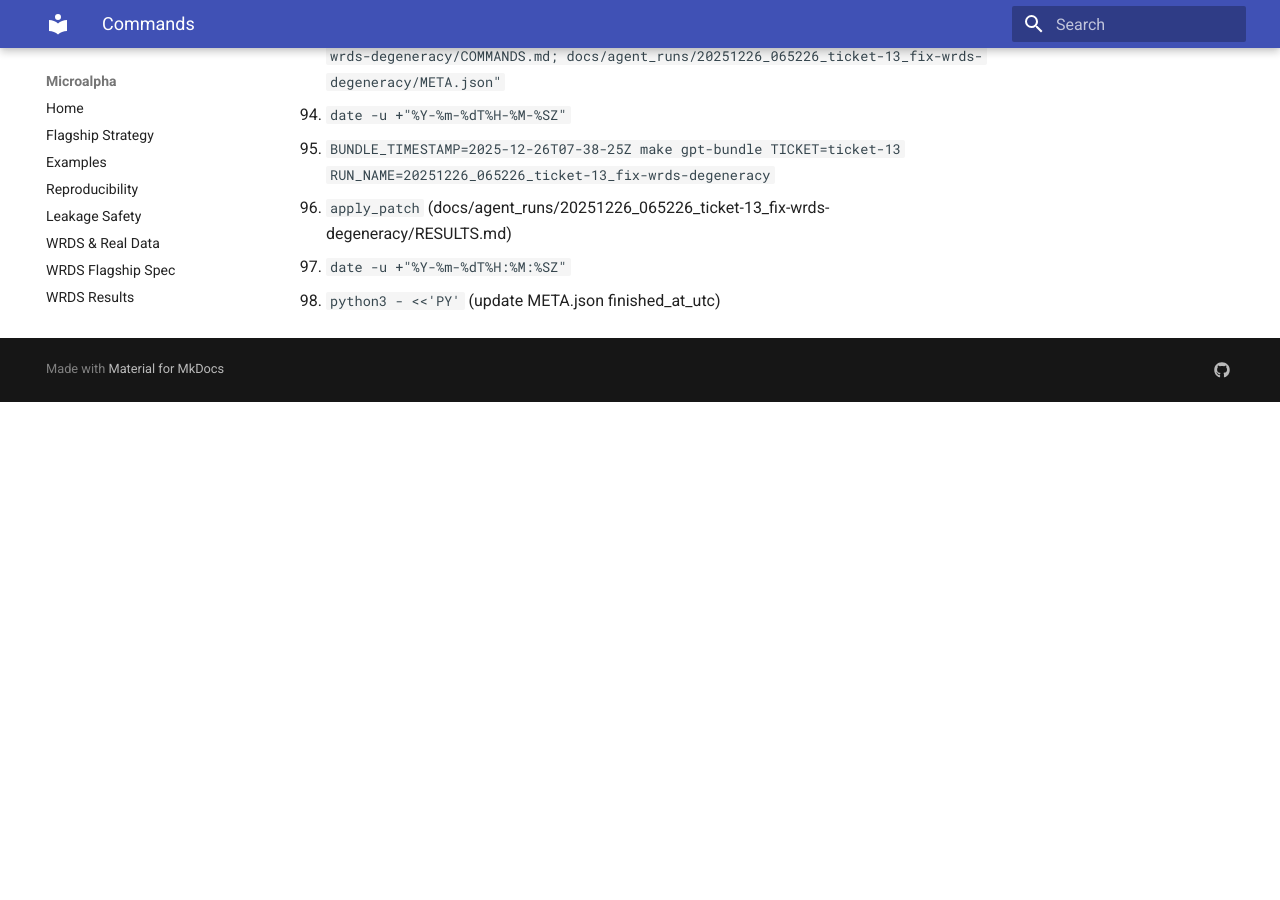
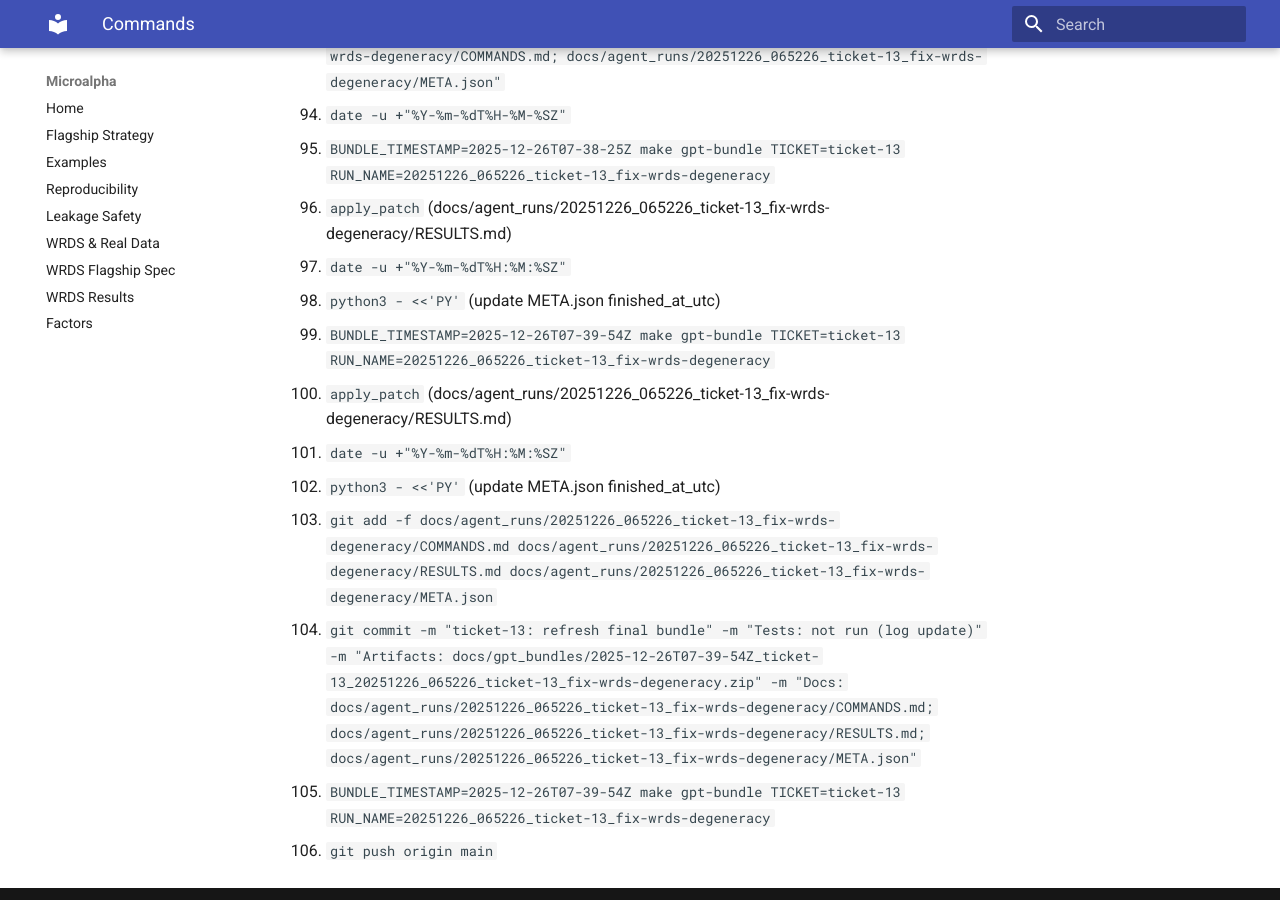
Before and after one commit to MateoBodon/microalpha, an MkDocs documentation site: the page built from docs/agent_runs/20251226_065226_ticket-13_fix-wrds-degeneracy/COMMANDS.md, in a window 1280 px wide and 900 px high, scrolled down 4174 px. Built offline with MkDocs 1.6.1 and Material for MkDocs 9.7.7, drawn with Linux system fonts in a browser that asks for light colours; before the commit the page ends 4576 px from its top, so only the background shows below that.

Commit message:
ticket-13: refresh final bundle
Tests: not run (log update)

Artifacts: docs/gpt_bundles/2025-12-26T07-39-54Z_ticket-13_20251226_065226_ticket-13_fix-wrds-degeneracy.zip

Docs: docs/agent_runs/20251226_065226_ticket-13_fix-wrds-degeneracy/COMMANDS.md; docs/agent_runs/20251226_065226_ticket-13_fix-wrds-degeneracy/RESULTS.md; docs/agent_runs/20251226_065226_ticket-13_fix-wrds-degeneracy/META.json

```diff
--- a/docs/agent_runs/20251226_065226_ticket-13_fix-wrds-degeneracy/COMMANDS.md
+++ b/docs/agent_runs/20251226_065226_ticket-13_fix-wrds-degeneracy/COMMANDS.md
@@ -98,3 +98,11 @@
 96. `apply_patch` (docs/agent_runs/20251226_065226_ticket-13_fix-wrds-degeneracy/RESULTS.md)
 97. `date -u +"%Y-%m-%dT%H:%M:%SZ"`
 98. `python3 - <<'PY'` (update META.json finished_at_utc)
+99. `BUNDLE_TIMESTAMP=2025-12-26T07-39-54Z make gpt-bundle TICKET=ticket-13 RUN_NAME=20251226_065226_ticket-13_fix-wrds-degeneracy`
+100. `apply_patch` (docs/agent_runs/20251226_065226_ticket-13_fix-wrds-degeneracy/RESULTS.md)
+101. `date -u +"%Y-%m-%dT%H:%M:%SZ"`
+102. `python3 - <<'PY'` (update META.json finished_at_utc)
+103. `git add -f docs/agent_runs/20251226_065226_ticket-13_fix-wrds-degeneracy/COMMANDS.md docs/agent_runs/20251226_065226_ticket-13_fix-wrds-degeneracy/RESULTS.md docs/agent_runs/20251226_065226_ticket-13_fix-wrds-degeneracy/META.json`
+104. `git commit -m "ticket-13: refresh final bundle" -m "Tests: not run (log update)" -m "Artifacts: docs/gpt_bundles/2025-12-26T07-39-54Z_ticket-13_20251226_065226_ticket-13_fix-wrds-degeneracy.zip" -m "Docs: docs/agent_runs/20251226_065226_ticket-13_fix-wrds-degeneracy/COMMANDS.md; docs/agent_runs/20251226_065226_ticket-13_fix-wrds-degeneracy/RESULTS.md; docs/agent_runs/20251226_065226_ticket-13_fix-wrds-degeneracy/META.json"`
+105. `BUNDLE_TIMESTAMP=2025-12-26T07-39-54Z make gpt-bundle TICKET=ticket-13 RUN_NAME=20251226_065226_ticket-13_fix-wrds-degeneracy`
+106. `git push origin main`
--- a/docs/agent_runs/20251226_065226_ticket-13_fix-wrds-degeneracy/META.json
+++ b/docs/agent_runs/20251226_065226_ticket-13_fix-wrds-degeneracy/META.json
@@ -2,7 +2,7 @@
   "run_name": "20251226_065226_ticket-13_fix-wrds-degeneracy",
   "ticket_id": "ticket-13",
   "started_at_utc": "2025-12-26T06:52:26Z",
-  "finished_at_utc": "2025-12-26T07:38:45Z",
+  "finished_at_utc": "2025-12-26T07:40:19Z",
   "git_sha_before": "d4c8edf7ac1890dc2bec33e8025dab3bc80652ba",
   "git_sha_after": "HEAD",
   "branch_name": "codex/ticket-13-fix-wrds-degeneracy",
```
Also changed, not shown: docs/agent_runs/20251226_065226_ticket-13_fix-wrds-degeneracy/RESULTS.md (+1 -1 lines).
